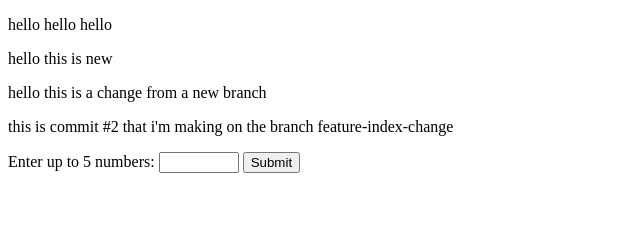
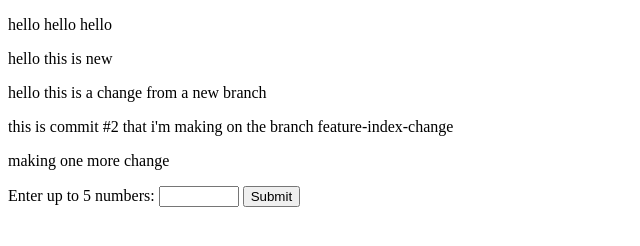
Before and after one commit to sherrilwang-p/sherril_test_repo, a plain HTML site: page index.html in a window 1280 px wide. Shown: the whole page, without its empty margins (0-640 px from the left). Drawn offline with Linux system fonts and the light colour scheme.

Commit message:
making a singular commit on this branch

```diff
--- a/index.html
+++ b/index.html
@@ -10,6 +10,7 @@
     <p> hello this is new</p>
     <p> hello this is a change from a new branch</p>
 <p>this is commit #2 that i'm making on the branch feature-index-change</p>
+<p> making one more change</p>
 <form>
     <label for="numberInput">Enter up to 5 numbers:</label>
     <input type="number" id="numberInput" name="numberInput" min="0" max="99999" required>
```
